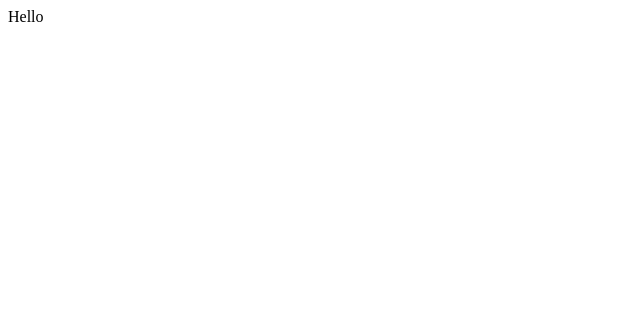
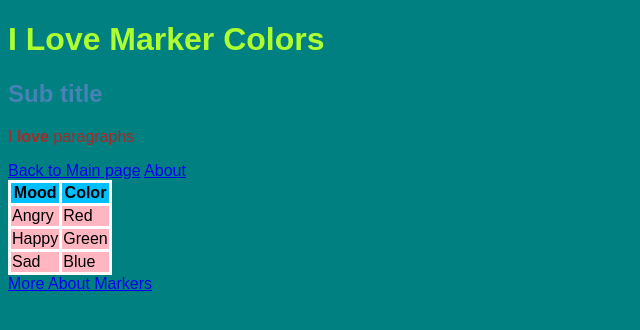
Before and after one commit to jenna-stover/jenna-stover.github.io, a plain HTML site: page class/aug29/index.html in a window 1280 px wide. Shown: the whole page, without its empty margins (0-640 px from the left). Drawn offline with Linux system fonts and the light colour scheme.

Commit message:
added aug 29 example

```diff
--- a/class/aug29/index.html
+++ b/class/aug29/index.html
@@ -1 +1,38 @@
-Hello
+<!DOCTYPE html>
+<html lang = "en">
+    <head>
+        <title>Markers</title>
+        <link rel="stylesheet" href="styles.css">
+    </head>
+
+    <body>
+        <h1>I Love Marker Colors</h1>
+        <h2>Sub title</h2>
+
+        <p>I <strong>love</strong> paragraphs</p>
+        <a href="../../index.html">Back to Main page</a>
+        <a href="about.html">About</a>
+
+        <table>
+            <tr>
+                <th>Mood</th>
+                <th>Color</th>
+            </tr>
+            <tr>
+                <td>Angry</td>
+                <td>Red</td>
+
+            </tr>
+            <tr>
+                <td>Happy</td>
+                <td>Green</td>
+            </tr>
+            <tr>
+                <td>Sad</td>
+                <td>Blue</td>
+            </tr>
+        </table>
+        <a href="https://www.markersupply.com/">More About Markers</a>
+    </body>
+
+    </html>
--- a/class/aug29/styles.css
+++ b/class/aug29/styles.css
@@ -0,0 +1,37 @@
+/* Structure */
+body {
+    background-color:teal;
+
+}
+
+/* Tables */
+
+table {
+    border-collapse: collapse;
+}
+
+td, th {
+    border: 3px solid white;
+    background-color: lightpink;
+}
+
+th {
+    background-color: deepskyblue;
+}
+
+/* Typography */
+body {
+    font-family: Arial, Helvetica, sans-serif;
+}
+
+p{
+    color:brown;
+}
+
+h1 {
+    color:greenyellow;
+}
+
+h2 {
+    color:steelblue;
+}
```
Also changed, not shown: class/aug29/about.html (added, +1 -0 lines).
